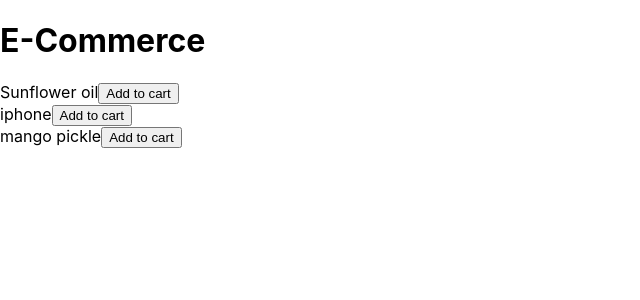
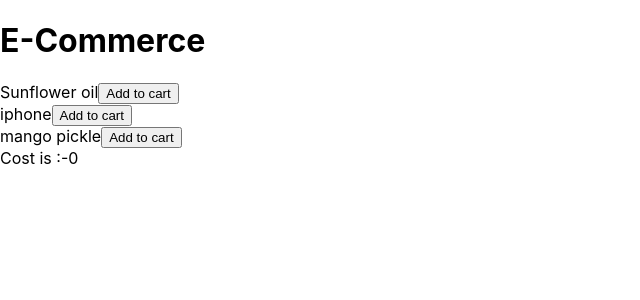
Before and after one commit to saisrivenkat/React-ecommerce, a React (Create React App) app: page / in a window 1280 px wide. Shown: the top 300 px of the page, without its empty margins (0-640 px from the left). Built offline with nearby package versions, Linux system fonts and the light colour scheme.

Commit message:
cart full functionality completed

```diff
--- a/src/App.js
+++ b/src/App.js
@@ -25,12 +25,19 @@ function App() {
     cartcost()
   }, [cart])
 
+
   const addcart = (id) => {
     const productid = products.findIndex(ul => ul.id === id)
-    const productinfo = { ...products[productid],qty:1 }
-    setcart([...cart, productinfo])
+    console.log(productid)
+    if (cart.some(item => item.id === id)) {
+      console.log("hii bitch")
+    }
+    else {
+      const productinfo = { ...products[productid], qty: 1 }
+      setcart([...cart, productinfo])
+    }
+  }
 
-  }
   const deleteitem = (id) => {
     setcart(cart.filter(ul => ul.id !== id))
   }
@@ -38,24 +45,28 @@ function App() {
     let cost = cart.reduce(function (prev, cur) {
       return parseInt(prev + parseInt(cur.cost));
     }, 0);
-    console.log(cost)
+
+    return cost
   }
-  const qtychange =(e) =>{
-   {/*} const itemid = cart.findIndex(ul=>ul.id === id)
-    const item = {...cart[itemid]}
-    item.qty = e.target.value
-    const items =[...cart]
-    items[itemid]=item
-  setcart(items)*/}
-  console.log(e)
+  const handlechange = (e, id) => {
+    console.log(e.target.value, id)
+    const cartid = cart.findIndex(ul => ul.id === id)
+    const iteminfo = { ...cart[cartid] }
+    const productinfo = { ...products[cartid] }
+    const p_cost = productinfo.cost
+    iteminfo.qty = e.target.value
 
+    iteminfo.cost = p_cost * iteminfo.qty
+    const cartclone = [...cart]
+    cartclone[cartid] = iteminfo
+    setcart(cartclone)
+}
 
-  }
   return (
     <div className="App">
       <h1>E-Commerce</h1>
       <Products products={products} addcart={(id) => addcart(id)} />
-      <Cart cart={cart} deleteitem={deleteitem} change={()=>qtychange()} cost={cartcost} />
+      <Cart cart={cart} products ={products} deleteitem={deleteitem} setcart={setcart} cost={cartcost} change ={handlechange} />
 
     </div>
   );
--- a/src/Components/Cart.js
+++ b/src/Components/Cart.js
@@ -1,22 +1,26 @@
 import React from 'react'
 
-export default function Cart({ cart, deleteitem, change }) {
-
+export default function Cart({ cart, deleteitem, change, cost }) {
     return (
         <>
-            {cart.map((item, index) => {
+            <div>
+                {cart.map((item) => {
                     return (
-                    <div>
+                        <div key={item.id}>
                             <span>{item.title}</span>
                             <button onClick={() => deleteitem(item.id)}>Delete</button>
-                        <select onChange={change}>
+                            <select value={item.qty} onChange={(e) => change(e, item.id)}>
+                                <option selected value="1">1</option>
                                 <option value="2">2</option>
                                 <option value="3">3</option>
                             </select>
+                            <span>{item.cost}</span>
                         </div>
-
                     )
                 })}
+                <span>Cost is :-{cost()}</span>
+
+            </div>
         </>
     );
 }
```
Lines whose indentation alone changed are shown as unchanged.
